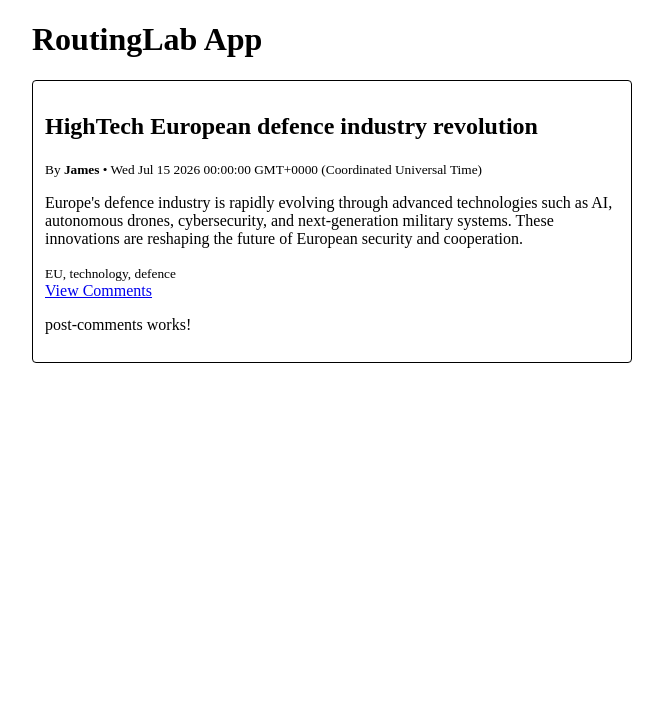
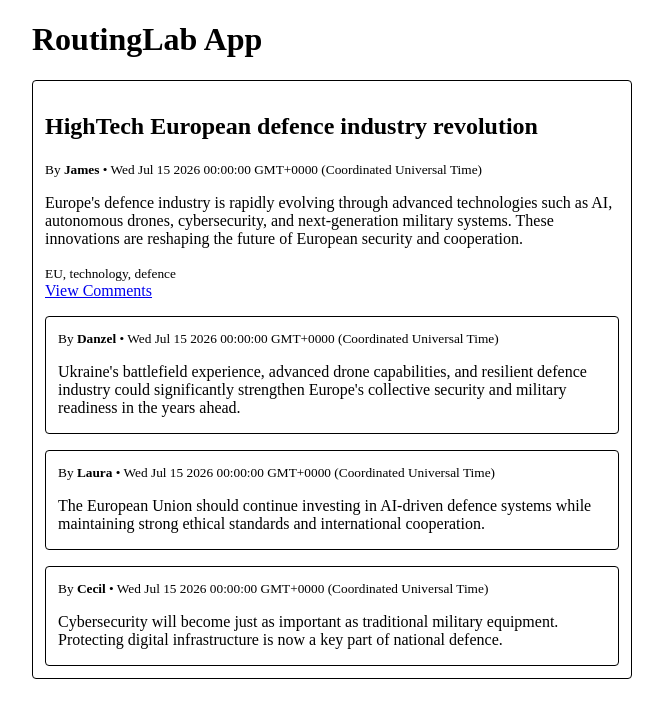
Before and after one commit to Biosaiber/routingLab-app, an Angular app: page /post/1/comments in a window 1280 px wide. Shown: the top 718 px of the page, without its empty margins (308-971 px from the left). Built offline with nearby package versions, Linux system fonts and the light colour scheme; a web font is replaced by a local one.

Commit message:
feat: render post comments in nested router outlet

```diff
--- a/src/app/app.config.ts
+++ b/src/app/app.config.ts
@@ -1,5 +1,5 @@
 import { ApplicationConfig, provideBrowserGlobalErrorListeners, provideZoneChangeDetection } from '@angular/core';
-import { provideRouter, withComponentInputBinding } from '@angular/router';
+import { provideRouter, withComponentInputBinding, withRouterConfig } from '@angular/router';
 
 import { routes } from './app.routes';
 
@@ -7,6 +7,9 @@ export const appConfig: ApplicationConfig = {
   providers: [
     provideBrowserGlobalErrorListeners(),
     provideZoneChangeDetection({ eventCoalescing: true }),
-    provideRouter(routes, withComponentInputBinding())
+    provideRouter(routes, withComponentInputBinding(),
+      withRouterConfig({
+        paramsInheritanceStrategy: 'always'
+      }))
   ]
 };
--- a/src/app/app.ts
+++ b/src/app/app.ts
@@ -1,9 +1,6 @@
-import { Component, signal, inject } from '@angular/core';
+import { Component, signal } from '@angular/core';
 import { HomeComponent } from './home/home.component';
 import { RouterOutlet } from '@angular/router';
-
-//temporarty
-import { BlogService } from './blog.service';
 
 
 @Component({
@@ -15,11 +12,5 @@ import { BlogService } from './blog.service';
 })
 export class App {
   protected readonly title = signal('routingLab-app');
-  private blogService = inject(BlogService)
-  constructor() {
-    console.log(this.blogService.getPosts());
-    console.log(this.blogService.getPostById(1));
-    console.log(this.blogService.getUserById(1));
-    console.log(this.blogService.getPostsByUserId(1))
-  }
+
 }
--- a/src/app/blog.service.ts
+++ b/src/app/blog.service.ts
@@ -43,7 +43,23 @@ export class BlogService {
           userId: 1,
           content: `Ukraine's battlefield experience, advanced drone capabilities, and resilient defence industry could significantly strengthen Europe's collective security and military readiness in the years ahead.`,
           datePosted: new Date(2026, 6, 17),
-        }
+        },
+        {
+          id: 2,
+          author: 'Laura',
+          userId: 2,
+          content:
+            "The European Union should continue investing in AI-driven defence systems while maintaining strong ethical standards and international cooperation.",
+          datePosted: new Date(2026, 6, 18),
+        },
+        {
+          id: 3,
+          author: 'Cecil',
+          userId: 4,
+          content:
+            "Cybersecurity will become just as important as traditional military equipment. Protecting digital infrastructure is now a key part of national defence.",
+          datePosted: new Date(2026, 6, 19),
+        },
       ],
       userId: 1
     }
--- a/src/app/post-comments/post-comments.component.css
+++ b/src/app/post-comments/post-comments.component.css
@@ -0,0 +1,7 @@
+.comment {
+    border: 1px solid rgb(0, 0, 0);
+    padding: 12px;
+    padding-bottom: 0;
+    border-radius: 4px;
+    margin-top: 16px;
+}
--- a/src/app/post-comments/post-comments.component.html
+++ b/src/app/post-comments/post-comments.component.html
@@ -1 +1,10 @@
-<p>post-comments works!</p>
+@for (comment of post.comments; track comment.id) {
+<div class="comment">
+
+    <small>
+        By <strong>{{ comment.author }}</strong> • {{ post.dateCreated }}
+    </small>
+    <p>{{comment.content}}</p>
+
+</div>
+}
--- a/src/app/post-comments/post-comments.component.ts
+++ b/src/app/post-comments/post-comments.component.ts
@@ -1,5 +1,6 @@
-import { Component, Input } from '@angular/core';
-import { Comment } from '@angular/compiler';
+import { Component, inject, Input, OnInit } from '@angular/core';
+import { BlogPost } from '../blog-post.interface';
+import { BlogService } from '../blog.service';
 
 @Component({
   selector: 'app-post-comments',
@@ -7,7 +8,14 @@ import { Comment } from '@angular/compiler';
   templateUrl: './post-comments.component.html',
   styleUrl: './post-comments.component.css',
 })
-export class PostCommentsComponent {
+export class PostCommentsComponent implements OnInit {
   @Input() id: number = 0;
-  comment!: Comment;
+  private blogService = inject(BlogService);
+  post!: BlogPost;
+  ngOnInit(): void {
+    const postId = Number(this.id);
+    this.post = this.blogService.getPostById(postId);
+    console.log(postId);
+  }
+
 }
```
